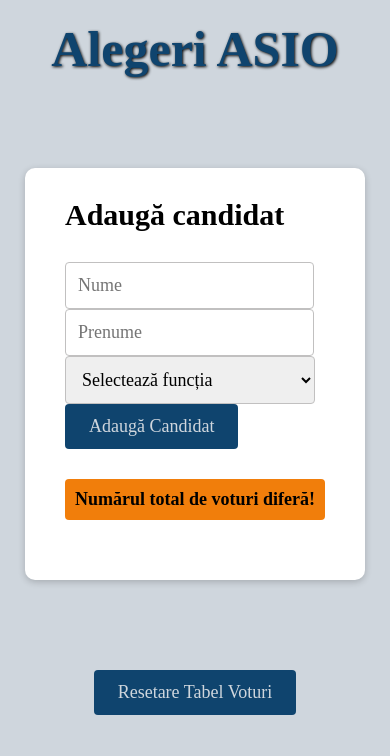
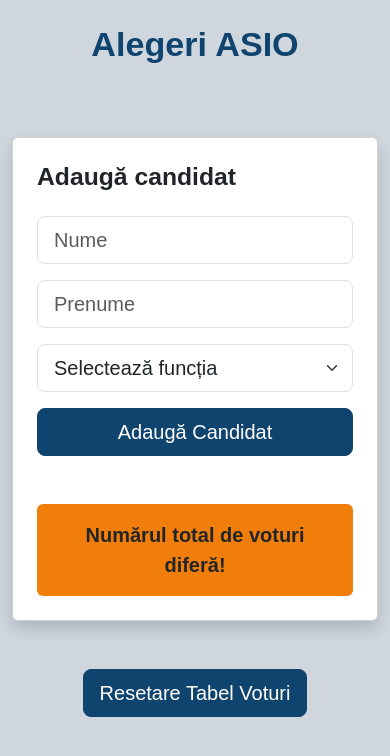
Before and after one commit to fioip/AlegeriASIO, a website: page index.html in a window 390 px wide. Drawn offline with nearby package versions, Linux system fonts and the light colour scheme.

Commit message:
bootstrap installed and updated design with bootstrap full responsive

```diff
--- a/index.html
+++ b/index.html
@@ -4,22 +4,32 @@
     <meta charset="UTF-8" />
     <meta name="viewport" content="width=device-width, initial-scale=1.0" />
 
+    <link href="https://cdnjs.cloudflare.com/ajax/libs/bootstrap/5.3.0/css/bootstrap.min.css" rel="stylesheet">
     <link rel="stylesheet" href="styles.css" />
 
     <title>Alegeri ASIO</title>
   </head>
 
-  <body>
-    <h1 id="title">Alegeri ASIO</h1>
+  <body class="d-flex flex-column align-items-center">
+    <div class="container text-center py-4">
+      <h1 id="title" class="display-4 mb-5">Alegeri ASIO</h1>
 
-    <div id="box">
-      <p id="sub-title">Adaugă candidat</p>
-      <form>
-        <div class="grup">
-          <input type="text" placeholder="Nume" required />
-          <input type="text" placeholder="Prenume" required />
+      <div class="row justify-content-center">
+        <div class="col-lg-10">
+          <div class="card shadow rounded mb-5 mt-4">
+            <div class="card-body p-4 p-lg-5">
+              <h2 class="card-title fs-2 fw-bold text-start mb-4">Adaugă candidat</h2>
 
-          <select name="functie" id="functie" required>
+              <form id="candidates" class="mb-5">
+                <div class="row g-3 align-items-center">
+                  <div class="col-12 col-lg-3">
+                    <input type="text" id="name" class="form-control form-control-lg" placeholder="Nume" required>
+                  </div>
+                  <div class="col-12 col-lg-3">
+                    <input type="text" id="prenume" class="form-control form-control-lg" placeholder="Prenume" required>
+                  </div>
+                  <div class="col-12 col-lg-3">
+                    <select id="functie" class="form-select form-select-lg" required>
                       <option value="">Selectează funcția</option>
                       <option value="presedinte">Președinte</option>
                       <option value="vicepresedinte-interne">Vicepreședinte Interne</option>
@@ -33,19 +43,27 @@
                       <option value="director-proiecte">Director Proiecte</option>
                       <option value="director-alumni">Director Alumni</option>
                     </select>
-
-          <button type="submit" class="btn">Adaugă Candidat</button>
+                  </div>
+                  <div class="col-12 col-lg-3">
+                    <button type="submit" class="btn btn-custom btn-lg w-100 text-white">Adaugă Candidat</button>
+                  </div>
                 </div>
               </form>
 
-      <div class="card">
-        <p class="error-msg">Numărul total de voturi diferă!</p>
+              <div class="error-message p-3 rounded">
+                <p class="fw-bold fs-5 mb-0">Numărul total de voturi diferă!</p>
                 <div></div>
               </div>
             </div>
+          </div>
+        </div>
+      </div>
 
-    <button type="submit" class="btn-reset">Resetare Tabel Voturi</button>
+      <button type="button" class="btn btn-custom btn-lg text-white mb-5">Resetare Tabel Voturi</button>
+    </div>
 
+    <!-- Bootstrap JS -->
+    <script src="https://cdnjs.cloudflare.com/ajax/libs/bootstrap/5.3.0/js/bootstrap.bundle.min.js"></script>
     <script src="index.js"></script>
   </body>
 </html>
--- a/index.js
+++ b/index.js
@@ -0,0 +1,10 @@
+document.addEventListener("DOMContentLoaded", ()=>{
+
+    let candidates = JSON.parse(localStorage.getItem('candidates') || []);
+
+    function SaveLocalData(){
+        localStorage.setItem('candidates' , JSON.stringify(candidates));
+    }
+
+    SaveLocalData();
+})
--- /dev/null
+++ b/package.json
@@ -0,0 +1,5 @@
+{
+  "dependencies": {
+    "bootstrap": "^5.3.3"
+  }
+}
--- a/styles.css
+++ b/styles.css
@@ -1,116 +1,33 @@
-* {
-    margin: 0px;
-    padding: 0px;
-    font-family: Poppins, Dancing Script;
+body {
+  font-family: 'Poppins', sans-serif;
+  background-color: #cfd6dd;
+  min-height: 100vh;
 }
 
-  html {
-    height: 100%;
-  }
-
-  body{
-    background-color: #cfd6dd;
-    display: flex;
-    flex-direction: column;
-    justify-content: center;
-    align-items: center;
-  }
-
-  #title{
-    margin-top: 20px;
+#title {
   color: #0f446e;
-    display: flex;
-    justify-content: center;
-    align-items: center;
-    font-size: 50px;
-    font-weight: bold;
-    text-shadow: 1px 1px 3px  black;
-  }
-
-  #box{
-    background-color: white;
-    display: flex;
-    flex-direction: column;
-    gap: 30px;
-    padding: 30px 40px;
-    margin: 90px 250px;
-    border-radius: 10px;
-    box-shadow: 0 2px 7px 0 rgba(0, 0, 0, 0.2);
-    padding-bottom: 60px;
-  }
-
-  #sub-title{
-    font-size: 30px;
   font-weight: bold;
 }
 
-  #grup{
-    display: flex;
-    flex-wrap: wrap;
-    gap: 16px;
+.btn-custom {
+  background-color: #0f446e;
+  border-color: #0f446e;
 }
 
-  form input{
-    font-size: 18px;
-    padding: 12px;
-    border-radius: 4px;
-    border: 1px solid rgb(193, 192, 192);
-    margin-right: 10px;
-    outline: none;
+.btn-custom:hover,
+.btn-custom:active,
+.btn-custom:focus,
+.btn-custom:focus-visible {
+  background-color: #1967a7 !important;
+  border-color: #1967a7 !important;
 }
 
-  #functie{
-    font-size: 18px;
-    border-radius: 4px;
-    border: 1px solid rgb(193, 192, 192);
-    margin-right: 10px;
-    outline: none;
-    flex: 1;
-    min-width: 250px;
-    transition: border 0.3s;
-    padding: 12px;
-    cursor: pointer;
+.form-control:focus,
+.form-select:focus {
+  border-color: #f17e0b !important;
+  box-shadow: 0 0 0 0.25rem rgba(241, 126, 11, 0.25) !important;
 }
 
-  .btn{
-    font-size: 18px;
-    padding: 12px 24px;
-    border-radius: 4px;
-    background-color: #0f446e;
-    color: #cfd6dd;
-    cursor: pointer;
-    transition: background-color 0.5s;
-    border: none;
+.error-message {
+  background-color: #f17e0b;
 }
-
-  .btn:hover{
-    background-color: #1967a7;
-    transition: background-color 0.5s;
-  }
-
-  .card{
-    background-color: #f17e0b;
-    padding: 10px;
-    border-radius: 4px;
-  }
-
-  .error-msg{
-    font-size: 18px;
-    font-weight: bold;
-  }
-
-  .btn-reset{
-    font-size: 18px;
-    padding: 12px 24px;
-    border-radius: 4px;
-    background-color: #0f446e;
-    color: #cfd6dd;
-    cursor: pointer;
-    transition: background-color 0.5s;
-    border: none;
-  }
-
-  .btn-reset:hover{
-    background-color: #1967a7;
-    transition: background-color 0.5s;
-  }
```
Also changed, not shown: 1 other file. Lines whose indentation alone changed are shown as unchanged.
